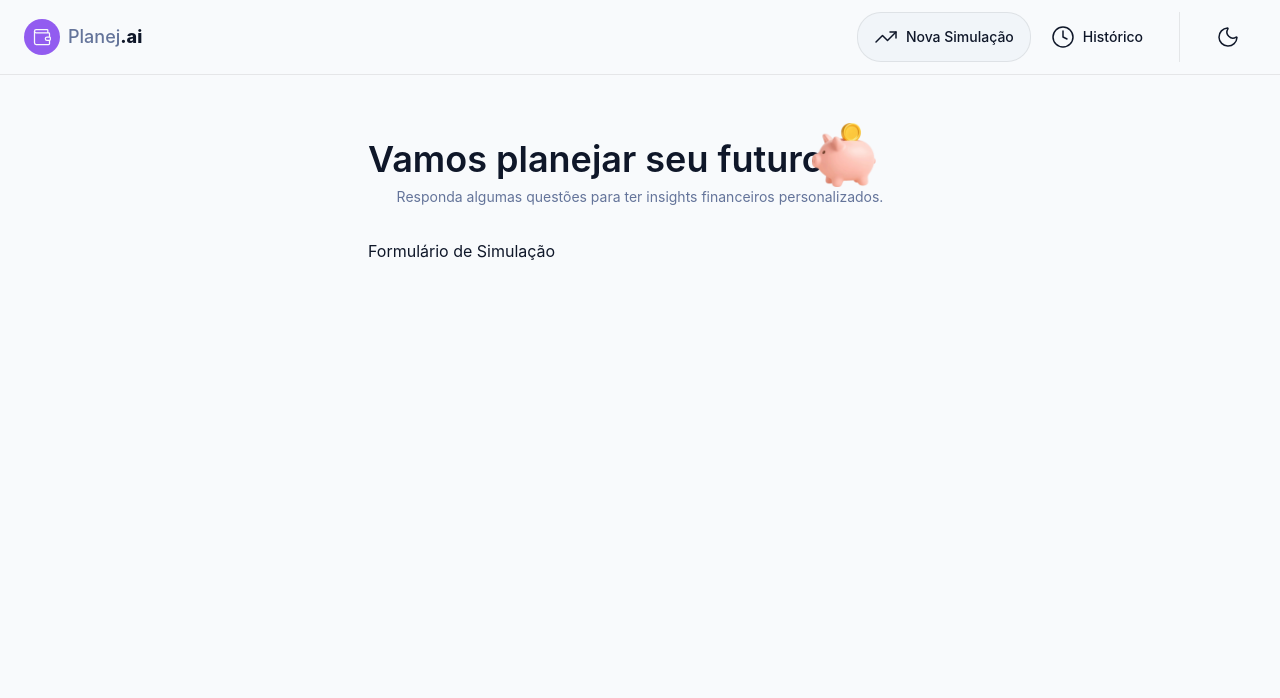
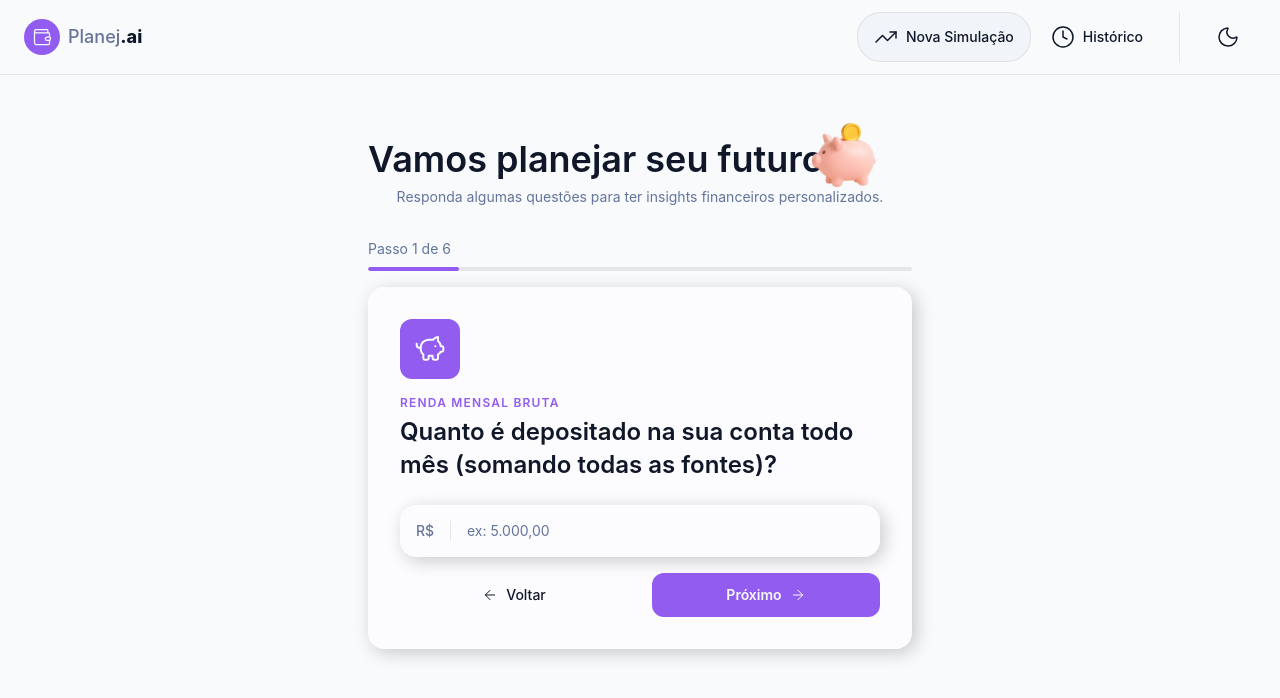
Before and after one commit to ThompsonMss/planejai, a React (Vite) app: page / in a window 1280 px wide. Shown: the top 698 px of the page. Built offline with nearby package versions, Linux system fonts and the light colour scheme.

Commit message:
add form aula 12

```diff
--- a/src/components/features/Simulation/Form/index.tsx
+++ b/src/components/features/Simulation/Form/index.tsx
@@ -1,7 +1,15 @@
+import { simulationFormSteps } from '@/data/simulation';
+
+import { FormStep } from '../FormStep';
+import { FormProgress } from '../Progress';
+
 export const SimulationForm = () => {
+  const currentStep = simulationFormSteps[0];
+
   return (
-    <div>
-      <h1>Formulário de Simulação</h1>
-    </div>
+    <>
+      <FormProgress currentStep={1} totalSteps={6} />
+      <FormStep key={currentStep.id} {...currentStep} />
+    </>
   );
 };
--- /dev/null
+++ b/src/components/features/Simulation/FormStep/index.tsx
@@ -0,0 +1,53 @@
+import { ArrowLeft, ArrowRight, type LucideIcon } from 'lucide-react';
+
+import { Button } from '@/components/shared/Button';
+import { Input, type InputProps } from '@/components/shared/Input';
+
+export interface FormStepProps {
+  id: string;
+  icon: LucideIcon;
+  title: string;
+  question: string;
+  inputProps: InputProps;
+  submitButtonProps?: {
+    label: string;
+    emojiIcon?: string;
+  };
+}
+
+export function FormStep({
+  icon: Icon,
+  title,
+  question,
+  inputProps,
+  submitButtonProps,
+}: FormStepProps) {
+  return (
+    <div className="rounded-2xl bg-card p-6 shadow-[4px_4px_18px_0px_rgba(0,0,0,0.2)] sm:p-8">
+      <div className="mb-4 flex h-15 w-15 items-center justify-center rounded-xl bg-primary">
+        <Icon size={32} className="text-primary-foreground" />
+      </div>
+      <h2 className="mb-1 text-xs font-semibold tracking-widest text-primary uppercase">{title}</h2>
+      <h3 className="mb-6 text-xl leading-snug font-semibold text-foreground sm:text-2xl">
+        {question}
+      </h3>
+      <form className="flex flex-col gap-4">
+        <Input {...inputProps} />
+        <div className="flex flex-col gap-3 sm:flex-row sm:gap-6">
+          <Button
+            type="button"
+            variant="ghost"
+            className="order-2 flex-1 justify-center rounded-xl py-3 sm:order-1"
+          >
+            <ArrowLeft size={16} />
+            Voltar
+          </Button>
+          <Button type="submit" variant="primary" className="order-1 flex-1 sm:order-2">
+            {submitButtonProps?.label ?? 'Próximo'}
+            {submitButtonProps?.emojiIcon ?? <ArrowRight size={16} />}
+          </Button>
+        </div>
+      </form>
+    </div>
+  );
+}
--- a/src/components/features/Simulation/Progress/index.tsx
+++ b/src/components/features/Simulation/Progress/index.tsx
@@ -3,7 +3,7 @@
   totalSteps: number;
 }
 
-export function StepProgress({ currentStep, totalSteps }: StepProgressProps) {
+export function FormProgress({ currentStep, totalSteps }: StepProgressProps) {
   const progress = (currentStep / totalSteps) * 100;
 
   return (
--- /dev/null
+++ b/src/components/shared/Input.tsx
@@ -0,0 +1,32 @@
+import type { InputHTMLAttributes } from 'react';
+
+import { Divider } from './Divider';
+
+export interface InputProps extends InputHTMLAttributes<HTMLInputElement> {
+  prefix?: string;
+  suffix?: string;
+}
+
+export function Input({ prefix, suffix, ...rest }: InputProps) {
+  return (
+    <div className="flex items-center rounded-2xl bg-input p-4 shadow-[4px_4px_18px_0px_rgba(0,0,0,0.2)]">
+      {prefix && (
+        <>
+          <span className="text-sm font-medium text-muted-foreground">{prefix}</span>
+          <Divider orientation="vertical" />
+        </>
+      )}
+      <input
+        className="w-full bg-transparent text-sm text-foreground outline-none placeholder:text-muted-foreground"
+        autoFocus
+        {...rest}
+      />
+      {suffix && (
+        <>
+          <Divider orientation="vertical" />
+          <span className="ml-3 text-sm font-medium text-muted-foreground">{suffix}</span>
+        </>
+      )}
+    </div>
+  );
+}
--- /dev/null
+++ b/src/data/simulation.ts
@@ -0,0 +1,77 @@
+import { CalendarClock, CreditCard, Goal, Landmark, PiggyBank, Wallet } from 'lucide-react';
+
+import type { FormStepProps } from '../components/features/Simulation/FormStep';
+
+export const simulationFormSteps: FormStepProps[] = [
+  {
+    id: 'income',
+    icon: PiggyBank,
+    title: 'Renda mensal bruta',
+    question: 'Quanto é depositado na sua conta todo mês (somando todas as fontes)?',
+    inputProps: {
+      placeholder: 'ex: 5.000,00',
+      prefix: 'R$',
+      maxLength: 12,
+    },
+  },
+  {
+    id: 'expenses',
+    icon: CreditCard,
+    title: 'Custos fixos de vida',
+    question: 'Quanto você gasta mensalmente com custos fixos (aluguel, contas, etc)?',
+    inputProps: {
+      placeholder: 'ex: 2.000,00',
+      prefix: 'R$',
+      maxLength: 12,
+    },
+  },
+  {
+    id: 'debts',
+    icon: Landmark,
+    title: 'Dívidas / parcelas',
+    question: 'Você tem algum valor comprometido com parcelas ou empréstimos mensalmente?',
+    inputProps: {
+      placeholder: 'ex: 500,00',
+      prefix: 'R$',
+      maxLength: 12,
+    },
+  },
+  {
+    id: 'goalName',
+    icon: Goal,
+    title: 'Nome da meta',
+    question: 'Qual o objetivo que você deseja alcançar?',
+    inputProps: {
+      placeholder: 'ex: Viagem para o Japão',
+      maxLength: 50,
+    },
+  },
+  {
+    id: 'goalAmount',
+    icon: Wallet,
+    title: 'Custo da meta',
+    question: 'Quanto custa realizar esse sonho?',
+    inputProps: {
+      placeholder: 'ex: 15.000,00',
+      prefix: 'R$',
+      maxLength: 12,
+    },
+  },
+  {
+    id: 'goalDeadline',
+    icon: CalendarClock,
+    title: 'Prazo desejado',
+    question: 'Em quantos meses você planeja atingir esse objetivo?',
+    inputProps: {
+      type: 'number',
+      placeholder: 'ex: 12',
+      suffix: 'meses',
+      min: 1,
+      max: 120,
+    },
+    submitButtonProps: {
+      label: 'Gerar simulação',
+      emojiIcon: '✨',
+    },
+  },
+];
```
